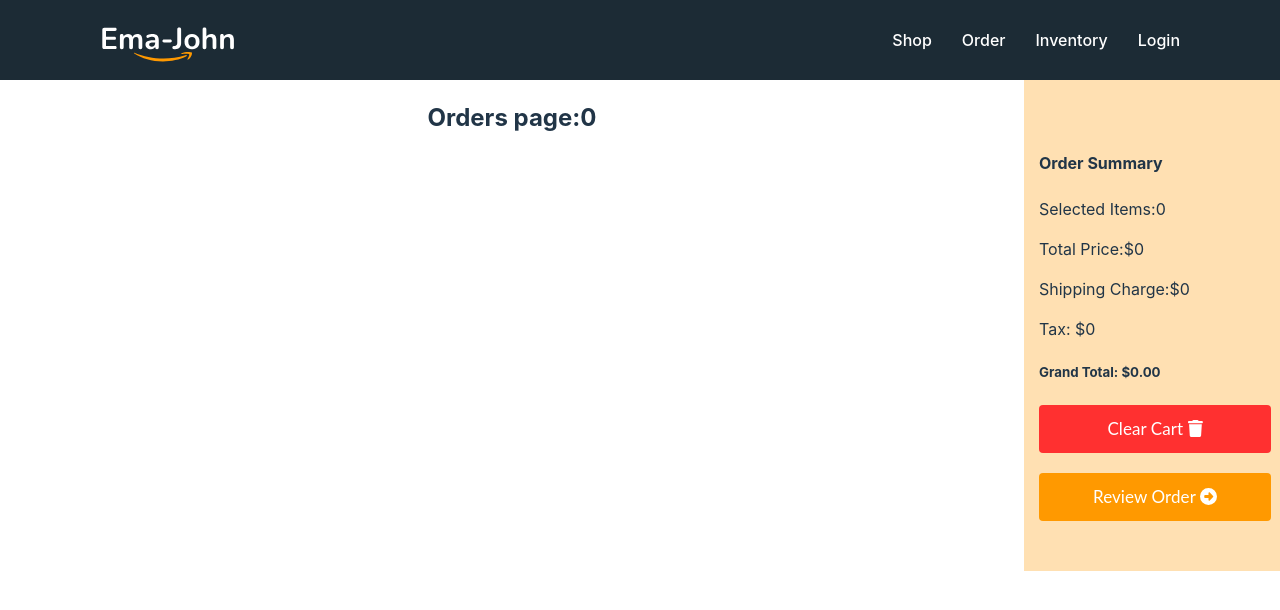
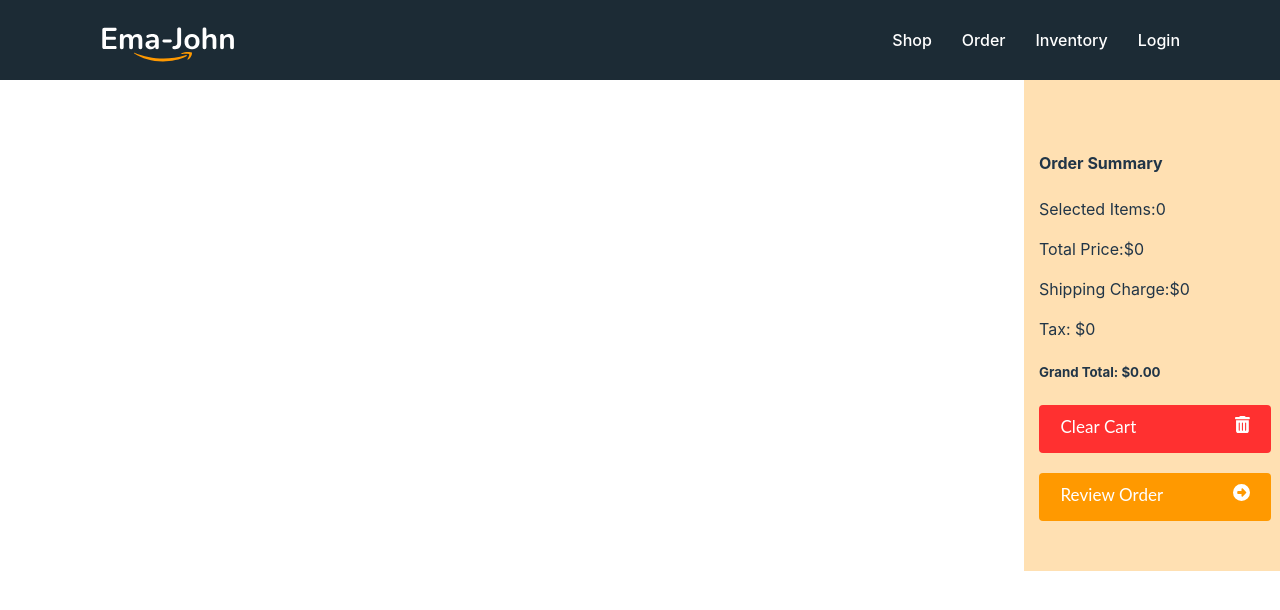
Before and after one commit to mdgausulislam/new-ema-john-simple-e-commerce-react-project, a React (Vite) app: page /orders in a window 1280 px wide. Shown: the top 610 px of the page. Built offline with nearby package versions, Linux system fonts and the light colour scheme.

Commit message:
update clear cart and clear btn

```diff
--- a/src/components/Cart/Cart.css
+++ b/src/components/Cart/Cart.css
@@ -8,6 +8,8 @@
 }
 
 .Clear-btn {
+    display: flex;
+    justify-content: space-between;
     width: 232px;
     height: 48px;
     border-radius: 4px;
@@ -22,6 +24,8 @@
 }
 
 .btn-review-order {
+    display: flex;
+    justify-content: space-between;
     margin-top: 20px;
     width: 232px;
     height: 48px;
--- a/src/components/Cart/Cart.jsx
+++ b/src/components/Cart/Cart.jsx
@@ -1,11 +1,11 @@
 import React from 'react';
 import './Cart.css';
 import { FontAwesomeIcon } from '@fortawesome/react-fontawesome'
-import { faTrash } from '@fortawesome/free-solid-svg-icons'
+import { faTrashAlt } from '@fortawesome/free-solid-svg-icons'
 import { faArrowAltCircleRight } from '@fortawesome/free-solid-svg-icons'
 
 const Cart = (props) => {
-    const { cart } = props;
+    const { cart,handleClearCart } = props;
     let totalPrice = 0;
     let totalShipping = 0;
     let quantity = 0;
@@ -36,7 +36,7 @@ const Cart = (props) => {
             <p>Shipping Charge:${totalShipping}</p>
             <p>Tax: ${tax}</p>
             <h5>Grand Total: ${grandTotal}</h5>
-            <button className="Clear-btn">Clear Cart <FontAwesomeIcon icon={faTrash} /></button>
+            <button onClick={handleClearCart} className="Clear-btn"><span>Clear Cart</span> <FontAwesomeIcon icon={faTrashAlt} /></button>
             <button className="btn-review-order">Review Order <FontAwesomeIcon icon={faArrowAltCircleRight} /></button>
         </div>
 
--- a/src/components/Orders/Orders.jsx
+++ b/src/components/Orders/Orders.jsx
@@ -3,7 +3,7 @@ import Cart from '../Cart/Cart';
 import { useLoaderData } from 'react-router-dom';
 import ReviewItem from '../ReviewItem/ReviewItem';
 import './Order.css'
-import { removeFromDb } from '../../utilities/fakedb';
+import { deleteShoppingCart, removeFromDb } from '../../utilities/fakedb';
 
 const Orders = () => {
     const savedCart=useLoaderData();
@@ -14,10 +14,15 @@ const Orders = () => {
         setCart(remaining);
         removeFromDb(id);
     }
+
+    const handleClearCart=()=>{
+        setCart([]);
+        deleteShoppingCart();
+    }
     return (
         <div className='shop-container'>
             <div className='review-container'>
-                <h2>Orders page:{savedCart.length}</h2>
+
                 {
                     cart.map(product=><ReviewItem
                     key={product.id}
@@ -27,7 +32,10 @@ const Orders = () => {
                 }
             </div>
             <div className='cart-container'>
-                <Cart cart={cart}></Cart>
+                <Cart
+                 cart={cart}
+                 handleClearCart={handleClearCart}
+                 ></Cart>
 
             </div>
         </div>
--- a/src/components/ReviewItem/ReviewItem.css
+++ b/src/components/ReviewItem/ReviewItem.css
@@ -7,6 +7,7 @@
     border: 1px solid #95A0A7;
     margin-bottom: 25px;
     padding: 8px 25px 8px 8px;
+    margin-top: 50px;
 }
 
 .review-item .product-title {
--- a/src/components/Shop/Shop.jsx
+++ b/src/components/Shop/Shop.jsx
@@ -2,7 +2,7 @@ import React, { useEffect, useState } from 'react';
 import './Shop.css';
 import Product from '../Product/Product';
 import Cart from '../Cart/Cart';
-import { addToDb, getShoppingCart } from '../../utilities/fakedb';
+import { addToDb, deleteShoppingCart, getShoppingCart } from '../../utilities/fakedb';
 
 
 const Shop = () => {
@@ -73,6 +73,11 @@ const Shop = () => {
         addToDb(product.id)
     }
 
+    const handleClearCart=()=>{
+        setCart([]);
+        deleteShoppingCart();
+    }
+
     return (
         <div className='shop-container'>
             <div className="products-container">
@@ -88,6 +93,7 @@ const Shop = () => {
             <div className="cart-container">
                 <Cart
                     cart={cart}
+                    handleClearCart={handleClearCart}
                 ></Cart>
             </div>
         </div>
```
